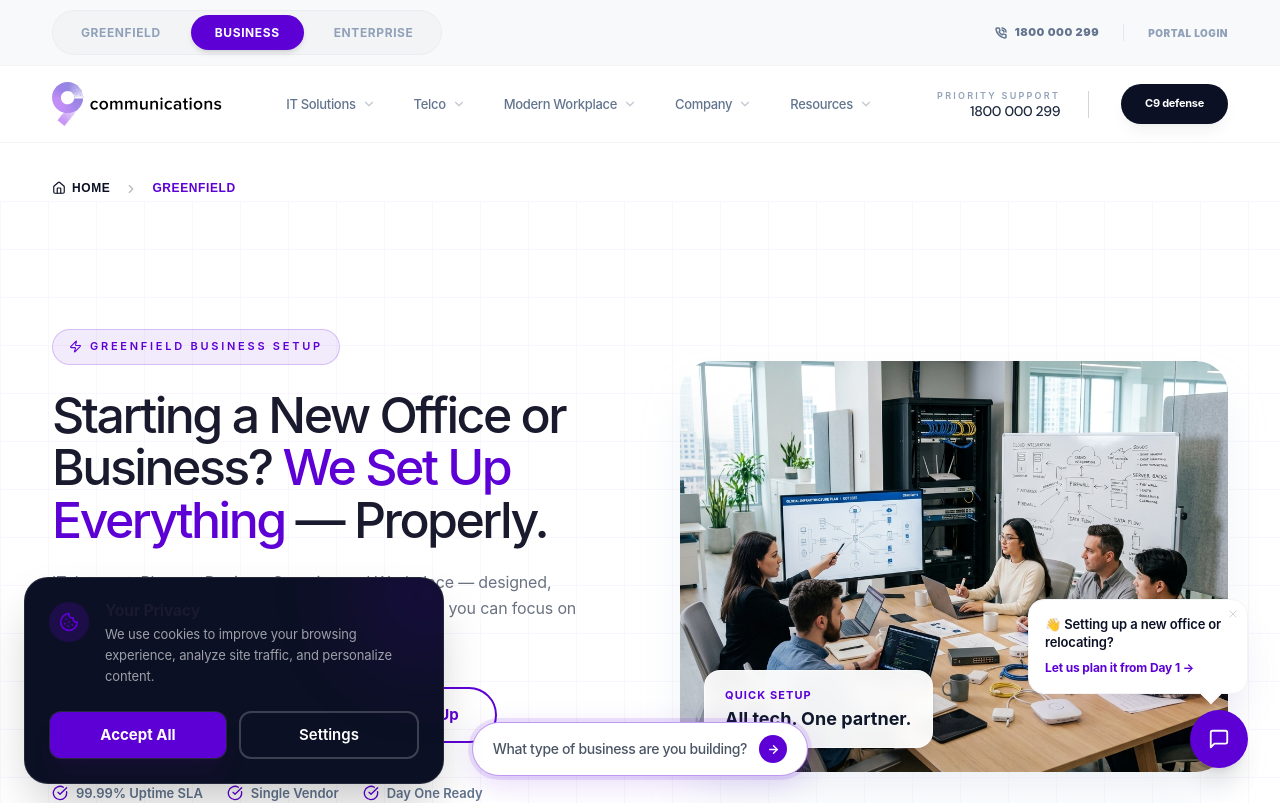
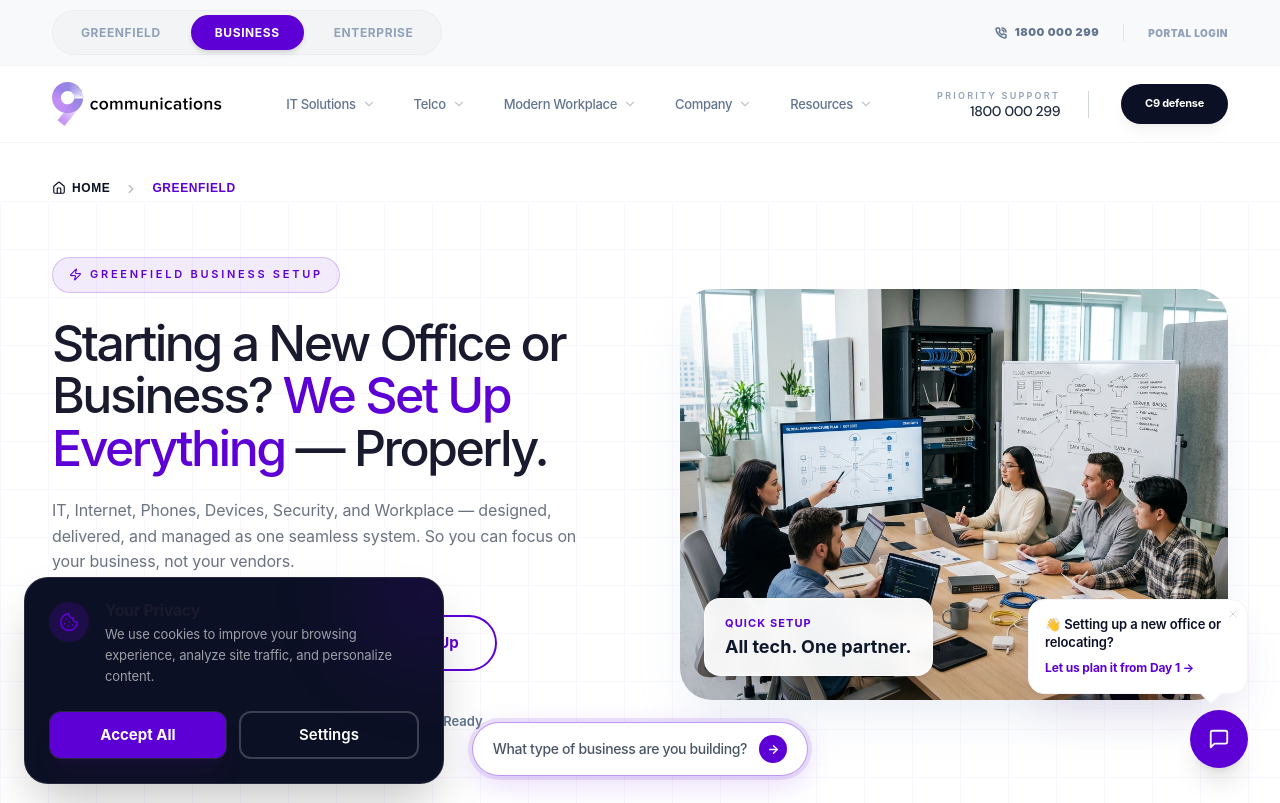
Before and after one commit to c9mayur-lgtm/C9-communications, a Next.js app in the folder c9-next/: page /greenfield in a window 1280 px wide. Shown: the top 803 px of the page. Built offline with nearby package versions, Linux system fonts and the light colour scheme.

Commit message:
style: reduce gap between breadcrumbs and hero sections

```diff
--- a/c9-next/src/app/greenfield/page.tsx
+++ b/c9-next/src/app/greenfield/page.tsx
@@ -38,7 +38,7 @@ const FadeIn = ({
    SECTION 1 — HERO
    ───────────────────────────────────────────────────────── */
 const Hero = () => (
-  <section className="relative overflow-hidden bg-white pt-20 pb-20 lg:pt-32 lg:pb-32">
+  <section className="relative overflow-hidden bg-white pt-10 pb-20 lg:pt-14 lg:pb-32">
     {/* Subtle grid backdrop */}
     <div
       className="pointer-events-none absolute inset-0 opacity-[0.03]"
```
